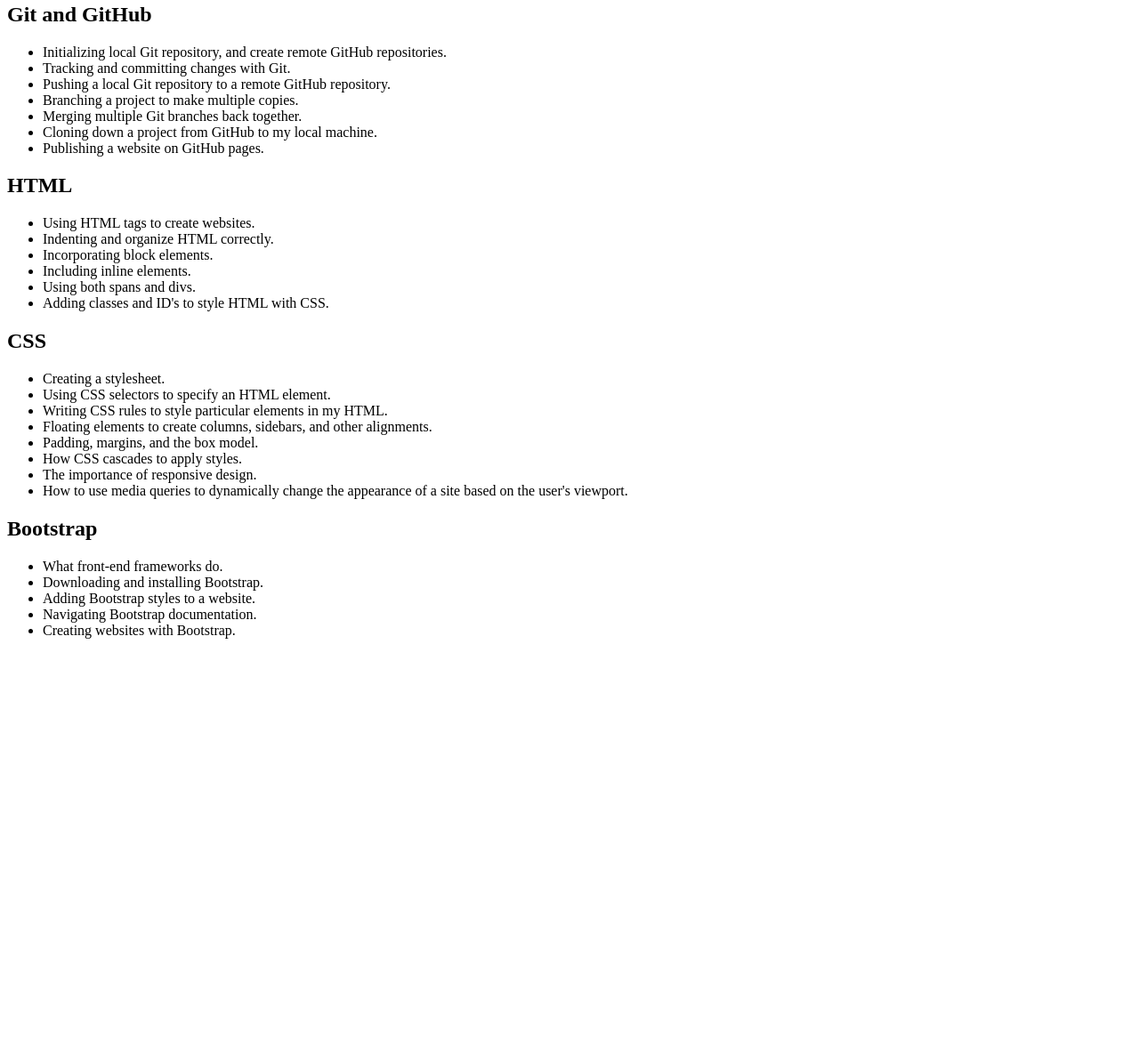
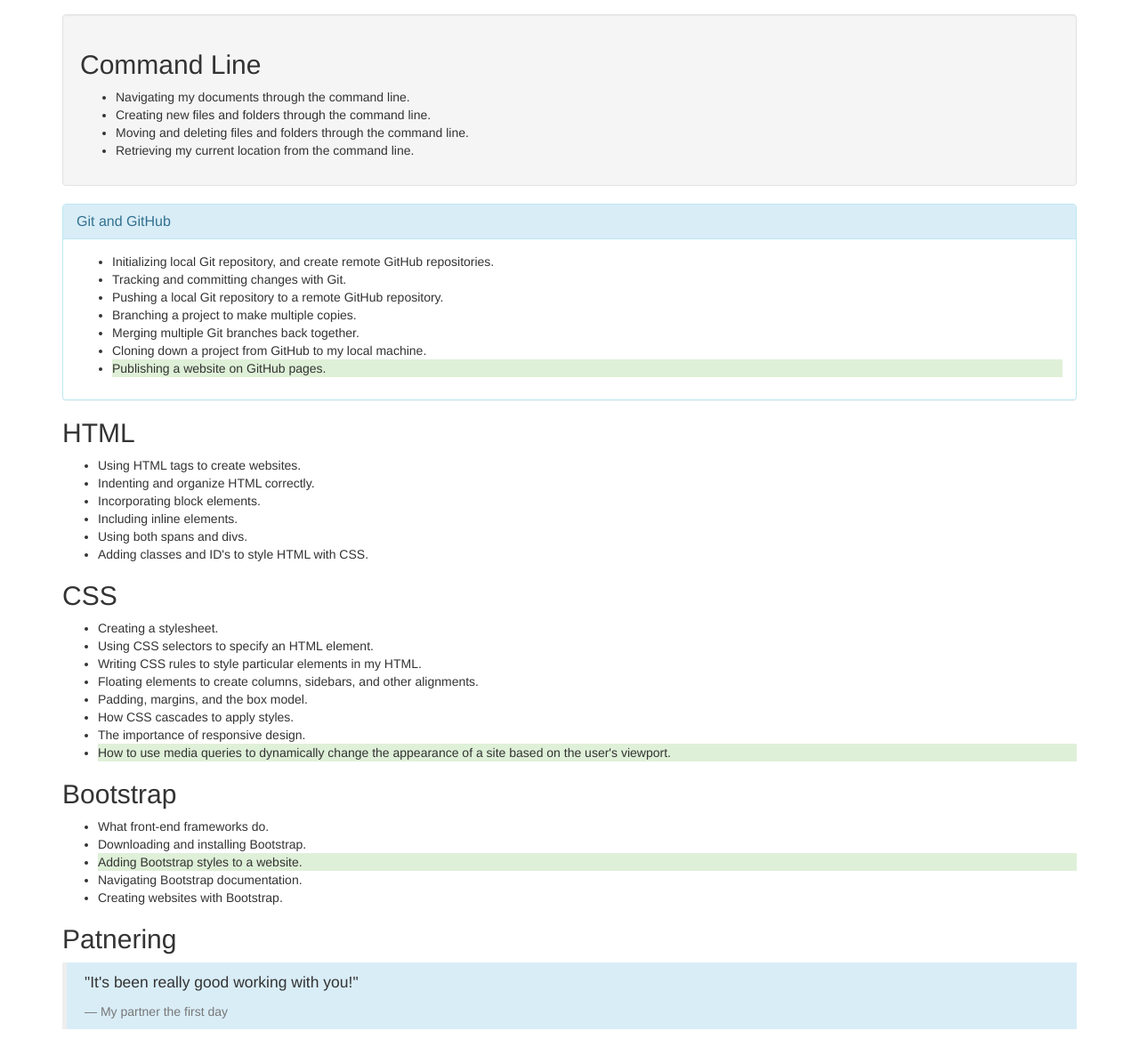
Before and after one commit to Sara-Hamilton/week-in-review, a plain HTML site: page index.html in a window 1280 px wide. Shown: the part 254-1431 px from the top of the page at 89% size. Before the commit the page ends 988 px from the top, so only its background shows below. Drawn offline with Linux system fonts and the light colour scheme.

Commit message:
add bootstrap styling

```diff
--- a/index.html
+++ b/index.html
@@ -1,13 +1,18 @@
 <!DOCTYPE html>
 <html>
   <head>
+    <link href="css/bootstrap.css" rel="stylesheet" type="text/css">
     <title>My First Week at Epicodus</title>
   </head>
   <body>
+    <div class="container">
+      <div class="jumbotron">
         <h1>My First Week at Epicodus</h1>
         <p>
           I've almost finished my first week at Epicodus. Here are some of the things I've learned so far:
         </p>
+      </div>
+      <div class="well">
         <h2>Command Line</h2>
         <ul>
           <li>Navigating my documents through the command line.</li>
@@ -15,7 +20,12 @@
           <li>Moving and deleting files and folders through the command line.</li>
           <li>Retrieving my current location from the command line.</li>
         </ul>
-    <h2>Git and GitHub</h2>
+      </div>
+      <div class="panel panel-info">
+        <div class="panel-heading">
+          <h2 class="panel-title">Git and GitHub</h2>
+        </div>
+        <div class="panel-body">
           <ul>
             <li>Initializing local Git repository, and create remote GitHub repositories.</li>
             <li>Tracking and committing changes with Git.</li>
@@ -23,8 +33,10 @@
             <li>Branching a project to make multiple copies.</li>
             <li>Merging multiple Git branches back together.</li>
             <li>Cloning down a project from GitHub to my local machine.</li>
-      <li>Publishing a website on GitHub pages.</li>
+            <li class="bg-success">Publishing a website on GitHub pages.</li>
           </ul>
+        </div>
+      </div>
       <h2>HTML</h2>
       <ul>
         <li>Using HTML tags to create websites.</li>
@@ -43,15 +55,21 @@
         <li>Padding, margins, and the box model.</li>
         <li>How CSS cascades to apply styles.</li>
         <li>The importance of responsive design.</li>
-      <li>How to use media queries to dynamically change the appearance of a site based on the user's viewport.</li>
+        <li class="bg-success">How to use media queries to dynamically change the appearance of a site based on the user's viewport.</li>
       </ul>
       <h2>Bootstrap</h2>
       <ul>
         <li>What front-end frameworks do.</li>
         <li>Downloading and installing Bootstrap.</li>
-      <li>Adding Bootstrap styles to a website.</li>
+        <li class="bg-success">Adding Bootstrap styles to a website.</li>
         <li>Navigating Bootstrap documentation.</li>
         <li>Creating websites with Bootstrap.</li>
       </ul>
+      <h2>Patnering</h2>
+      <blockquote class="bg-info">
+        <p>"It's been really good working with you!"</p>
+        <footer>My partner the first day</footer>
+      </blockquote>
+    </div>
   </body>
 </html>
```
Lines whose indentation alone changed are shown as unchanged.
